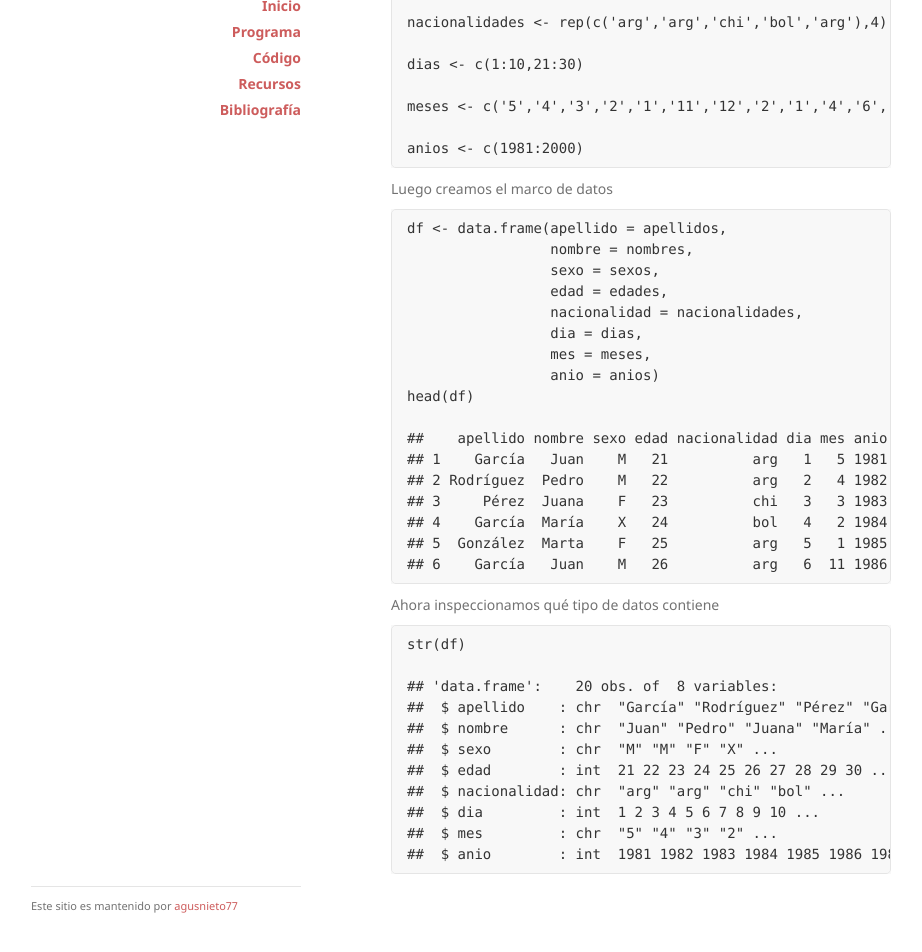
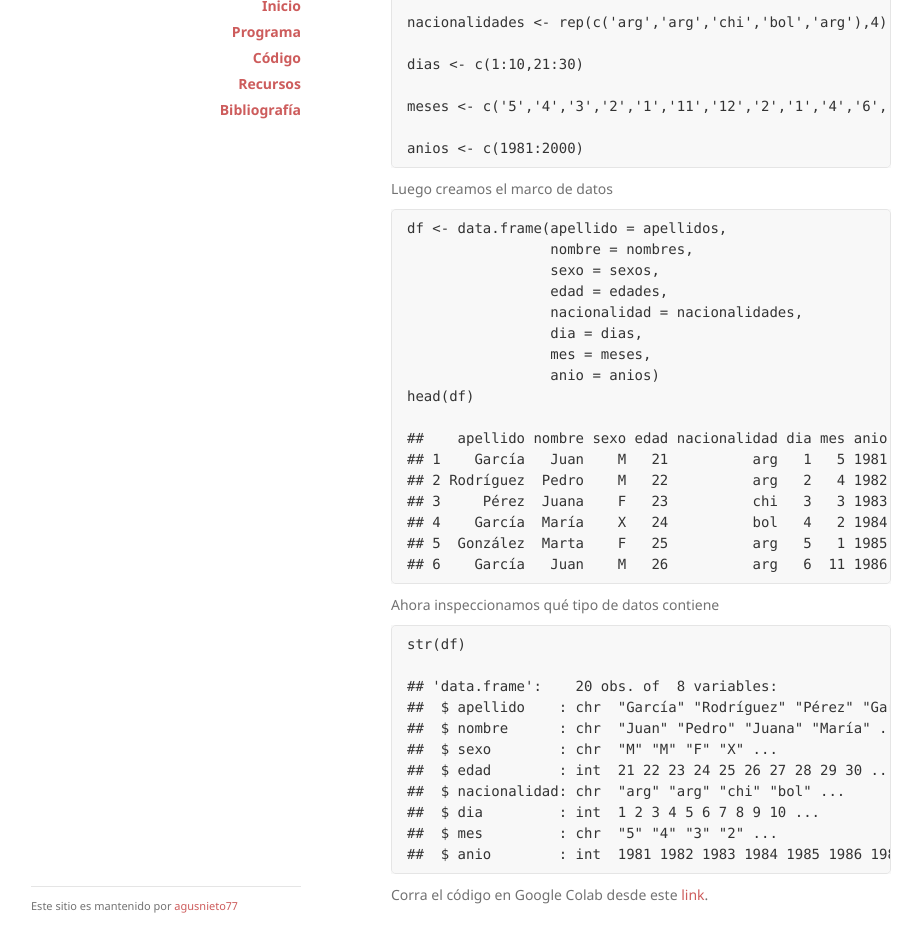
Before and after one commit to agusnieto77/Sem-HCACSo, a Jekyll site: the page built from docs/codigo/df.md, in a window 1280 px wide and 1250 px high. Shown: the part 285-1237 px from the top of the window, without its empty margins (179-1101 px from the left). Built offline with Jekyll 4.4.1, drawn with Linux system fonts in a browser that asks for light colours; our own code applies the rules of GitHub Pages for plain Markdown files.

Commit message:
Actualización

```diff
--- a/docs/codigo/df.md
+++ b/docs/codigo/df.md
@@ -51,3 +51,6 @@ Ahora inspeccionamos qué tipo de datos contiene
     ##  $ dia         : int  1 2 3 4 5 6 7 8 9 10 ...
     ##  $ mes         : chr  "5" "4" "3" "2" ...
     ##  $ anio        : int  1981 1982 1983 1984 1985 1986 1987 1988 1989 1990 ...
+
+Corra el código en Google Colab desde este
+[link](https://colab.research.google.com/drive/1OJUobzElX-QJ2ty_UQDrbWHW4T4c1oe5?usp=sharing "Google Colab").
```
